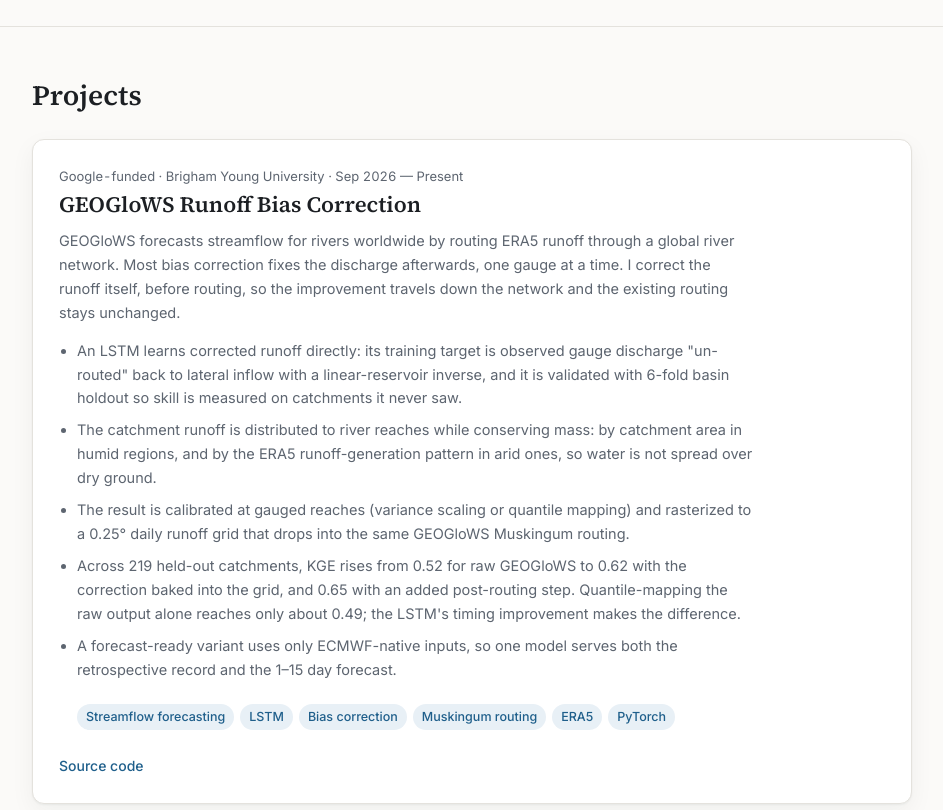
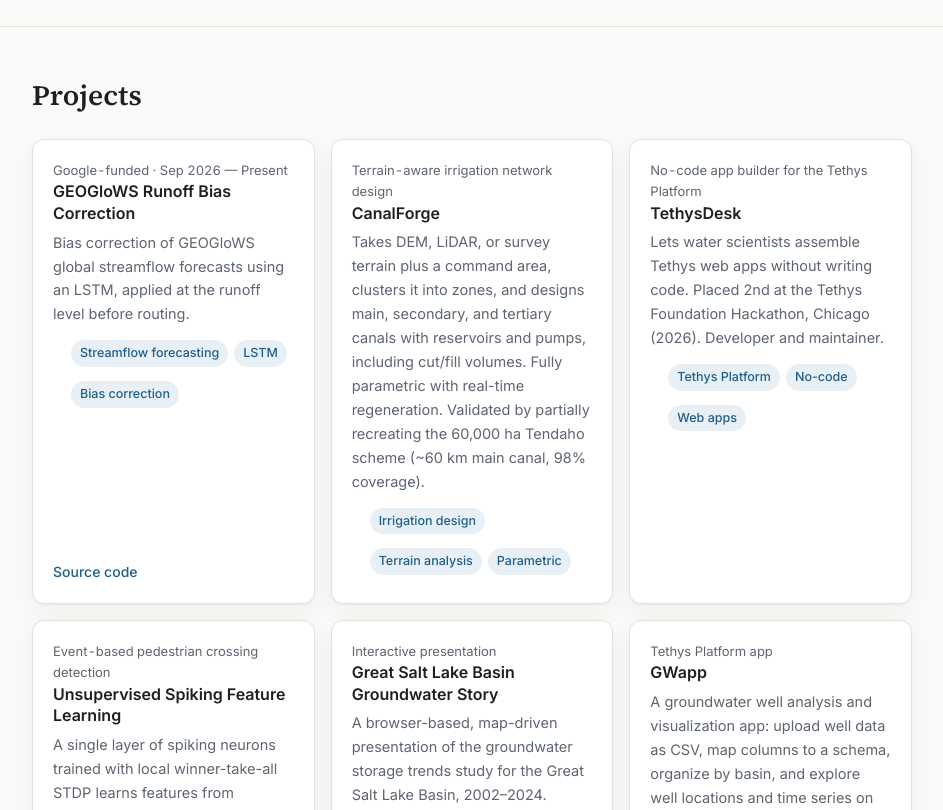
Before and after one commit to anomaitech/anomaitech.github.io, a plain HTML site: page index.html in a window 1280 px wide. Shown: the part 2100-2910 px from the top of the page, without its empty margins (168-1111 px from the left). Drawn offline with Linux system fonts and the light colour scheme.

Commit message:
Shorten the GEOGloWS project
Co-Authored-By: Claude Fable 5.2 <noreply@anthropic.com>

```diff
--- a/data.js
+++ b/data.js
@@ -85,18 +85,10 @@ window.SITE = {
   projects: [
     {
       title: "GEOGloWS Runoff Bias Correction",
-      featured: true, // shown full width with the bullet points below
-      period: "Google-funded · Brigham Young University · Sep 2026 — Present",
+      period: "Google-funded · Sep 2026 — Present",
       description:
-        "GEOGloWS forecasts streamflow for rivers worldwide by routing ERA5 runoff through a global river network. Most bias correction fixes the discharge afterwards, one gauge at a time. I correct the runoff itself, before routing, so the improvement travels down the network and the existing routing stays unchanged.",
-      points: [
-        "An LSTM learns corrected runoff directly: its training target is observed gauge discharge \"un-routed\" back to lateral inflow with a linear-reservoir inverse, and it is validated with 6-fold basin holdout so skill is measured on catchments it never saw.",
-        "The catchment runoff is distributed to river reaches while conserving mass: by catchment area in humid regions, and by the ERA5 runoff-generation pattern in arid ones, so water is not spread over dry ground.",
-        "The result is calibrated at gauged reaches (variance scaling or quantile mapping) and rasterized to a 0.25° daily runoff grid that drops into the same GEOGloWS Muskingum routing.",
-        "Across 219 held-out catchments, KGE rises from 0.52 for raw GEOGloWS to 0.62 with the correction baked into the grid, and 0.65 with an added post-routing step. Quantile-mapping the raw output alone reaches only about 0.49; the LSTM's timing improvement makes the difference.",
-        "A forecast-ready variant uses only ECMWF-native inputs, so one model serves both the retrospective record and the 1–15 day forecast.",
-      ],
-      tags: ["Streamflow forecasting", "LSTM", "Bias correction", "Muskingum routing", "ERA5", "PyTorch"],
+        "Bias correction of GEOGloWS global streamflow forecasts using an LSTM, applied at the runoff level before routing.",
+      tags: ["Streamflow forecasting", "LSTM", "Bias correction"],
       link: "",
       repo: "https://github.com/anomaitech/geoglows_grid_runoff_correction",
     },
@@ -173,7 +165,7 @@ window.SITE = {
       points: [
         "Develop a seasonality-gated matrix-completion and liquid neural network (MC+LNN) framework to impute multi-decadal groundwater time series from sparse, irregular well observations.",
         "Estimate basin-wide groundwater storage change in the Great Salt Lake Basin by integrating GRACE/GRACE-FO, GLDAS, CHIRPS, and in-situ well data; first-author results validated against an independent GPS-based vertical-displacement estimate.",
-        "GEOGloWS (Google-funded, Sep 2026 — present): machine-learning bias correction of global streamflow forecasts. An LSTM corrects ERA5 runoff before routing and delivers a 0.25° daily runoff grid for the existing Muskingum routing, raising KGE from 0.52 to 0.62–0.65 across 219 held-out catchments.",
+        "GEOGloWS (Google-funded): LSTM-based bias correction of global streamflow forecasts, applied at the runoff level before routing.",
         "Extended the GRACE Groundwater Subsetting Tool (GGST) with GLDAS integration on the Tethys web platform.",
       ],
     },
--- a/index.html
+++ b/index.html
@@ -15,7 +15,7 @@
   <link rel="preconnect" href="https://fonts.googleapis.com">
   <link rel="preconnect" href="https://fonts.gstatic.com" crossorigin>
   <link href="https://fonts.googleapis.com/css2?family=Inter:wght@400;500;600&family=Source+Serif+4:opsz,wght@8..60,500;8..60,600&display=swap" rel="stylesheet">
-  <link rel="stylesheet" href="styles.css?v=4">
+  <link rel="stylesheet" href="styles.css?v=5">
 </head>
 <body>
   <a class="skip" href="#main">Skip to content</a>
@@ -40,7 +40,7 @@
     <a href="#top">Back to top ↑</a>
   </footer>
 
-  <script src="data.js?v=4"></script>
-  <script src="script.js?v=4"></script>
+  <script src="data.js?v=5"></script>
+  <script src="script.js?v=5"></script>
 </body>
 </html>
```
